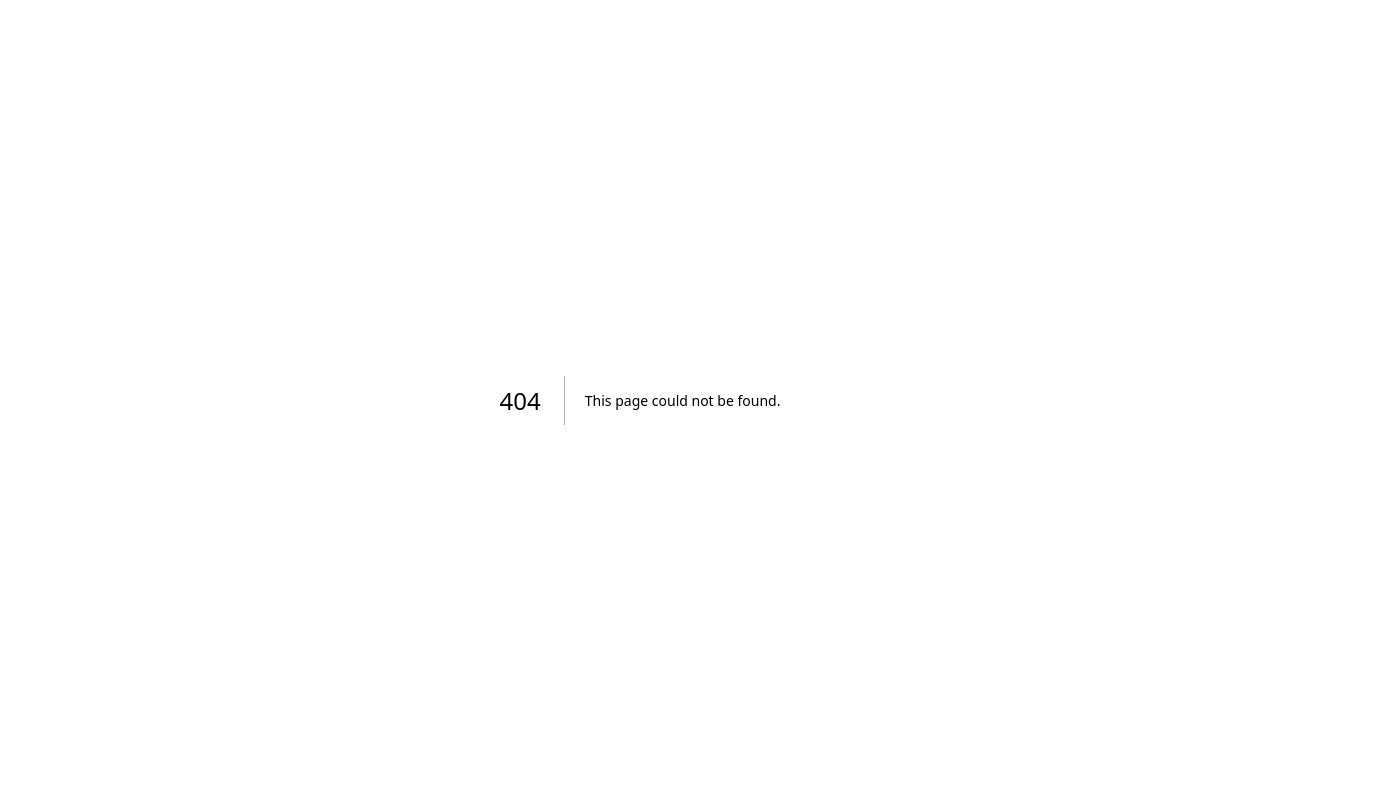
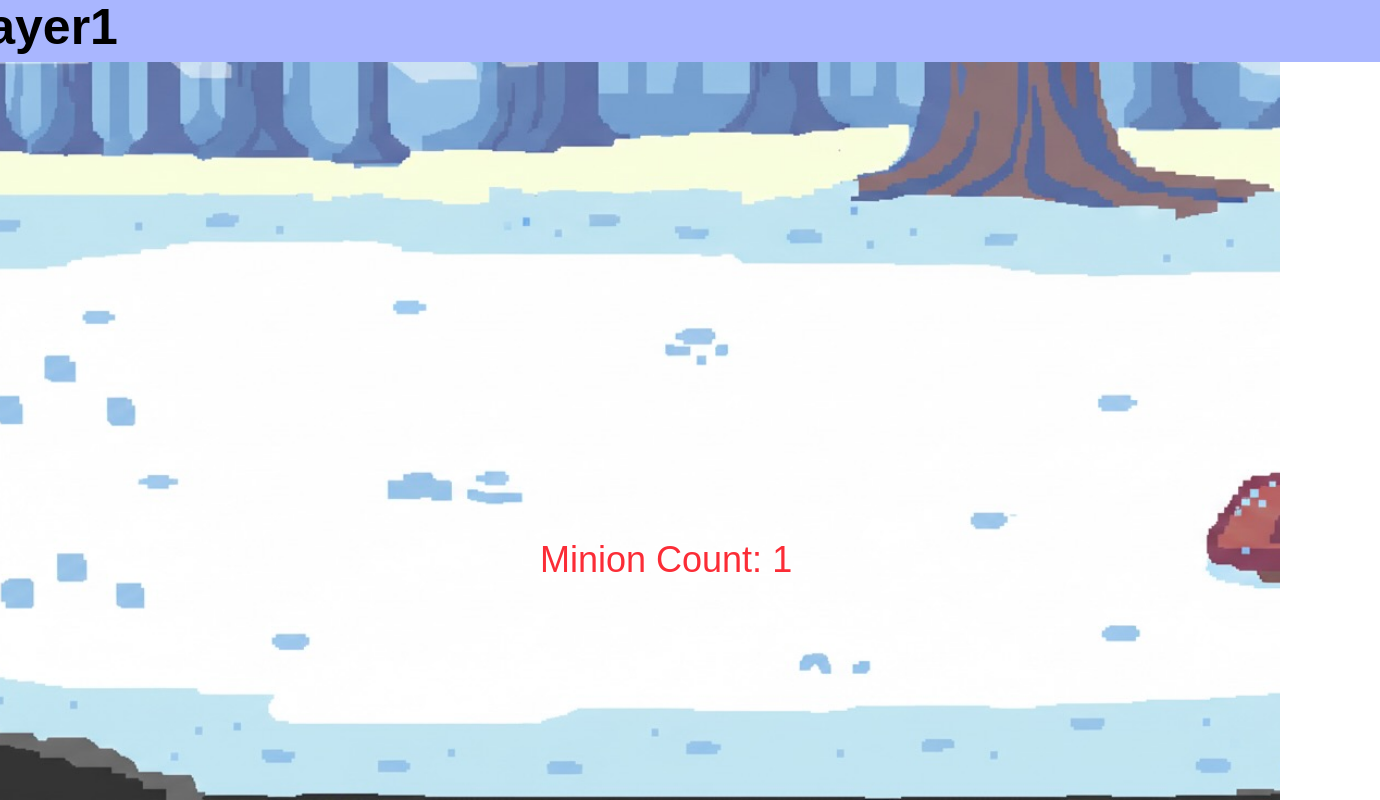
Before and after one commit to KrittinSangin/KOMBAT, a Next.js app in the folder kombat-frontend/: page /gameInit in a window 1280 px wide. Before the commit this address had no page. Shown: the whole page, 1380 px wide, since content can reach past the window. Built offline with nearby package versions, Linux system fonts and the light colour scheme; a web font is replaced by a local one.

Commit message:
done navbar in initgame page

```diff
--- /dev/null
+++ b/kombat-frontend/app/beforeinit/page.tsx
@@ -0,0 +1,19 @@
+"use client";
+
+import { useRouter } from "next/navigation";
+import { useState } from "react";
+import Slider from "../../components/Slider";
+
+export default function BeforeInitPage() {
+    const router = useRouter();
+    const [MinionCount, setMinionCount] = useState(1);
+
+    const goNext = () => {
+    router.push(`/gameInit?Minions=${MinionCount}`);
+    }
+
+    return(<>
+            <Slider min={1} max={5} bottom={500} left={100} onChange={(value) => setMinionCount(Number(value))} overlayText="Minions count" borderColor="pink" sliderColor="white"></Slider>
+            <button onClick={goNext} className="border-2 border-black bg-white text-black px-4 py-2 rounded-md absolute bottom-125 left-220">Enter</button>
+    </>)
+}
--- /dev/null
+++ b/kombat-frontend/app/gameInit/page.tsx
@@ -0,0 +1,30 @@
+"use client"
+
+import { useRouter } from "next/navigation";
+import Navbar from "../../components/Navbar";
+import StrategyBox from "../../components/Strategybar/StrategyBox";
+import Button from "../../components/Button";
+import { useSearchParams } from "next/navigation";
+import GameLayout from "../../components/GameLayout";
+
+export default function GameInitPage() {
+    const router = useRouter();
+    const searchParams = useSearchParams();
+    const MinionCount = Number(searchParams.get("Minions")) || 1;
+
+    const moveToBeforeInitPage = () => {
+    router.push("/beforeinit");
+    }
+
+    return(
+        <>
+    <GameLayout src="/Blue_bg.jpeg" alt="Background TeamBlue">
+        <Navbar title="Player1"></Navbar>
+  <h1 className="mt-10 text-red-500 text-4xl w-200 absolute top-[100px] left-[-100px]">
+    Minion Count: {MinionCount}
+  </h1>
+  <StrategyBox></StrategyBox>
+    </GameLayout>
+        </>
+    )
+}
--- a/kombat-frontend/app/page.tsx
+++ b/kombat-frontend/app/page.tsx
@@ -26,6 +26,11 @@
     router.push("/gamemode");
   };
 
+  const testGameInit = () => {
+    checkState.getState().setState("BeforeInit");
+    router.push("/beforeinit");
+  }
+
   return (
 
     <GameLayout src="/homepage_bg.jpeg" alt="Homepage">
@@ -44,6 +49,9 @@
     KOMBAT
   </h1>
   <PlayButton src="" alt="play" overlayText="Play" onClick={moveToGameMode} bottom="20" left="170" color="#6a0dad" font_size="70" height="100" width="200"></PlayButton>
+  {/* /// */}
+  <button onClick={testGameInit} className="border-2 border-black bg-white text-black px-4 py-2 rounded-md">Init</button>
+  {/* /// */}
     </GameLayout>
 
   );
--- /dev/null
+++ b/kombat-frontend/components/Navbar.tsx
@@ -0,0 +1,15 @@
+
+
+interface NavbarProps {
+    title: string;
+}
+
+export default function Navbar({title}: NavbarProps){
+    return(
+        <>
+            <div className="z-0 w-[1500px] h-[80px] bg-[#A9B6FF] absolute top-[-418px] left-[-760px]">
+                <h1 className="text-[50px] font-bold pl-15 pt-2">{title}</h1>
+            </div>
+        </>
+    )
+}
--- /dev/null
+++ b/kombat-frontend/components/Strategybar/StrategyBox.tsx
@@ -0,0 +1,7 @@
+export default function StrategyBox(){
+    return(
+        <>
+            <div className="w-[50%] h-screen absolute top-[100px] left-[100px]" style={{backgroundColor: "#F1F1F1"}}></div>
+        </>
+    )
+}
```
Also changed, not shown: kombat-frontend/public/Blue_bg.jpeg (added).
